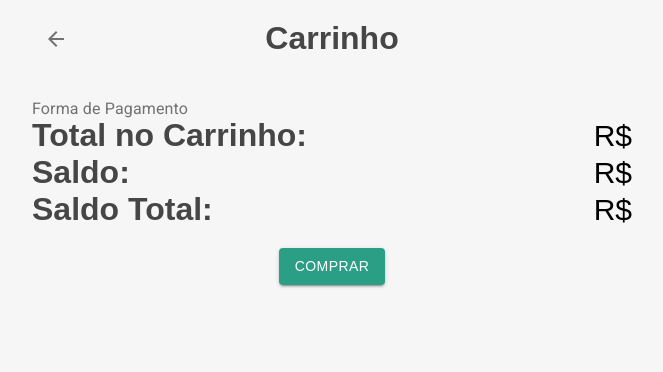
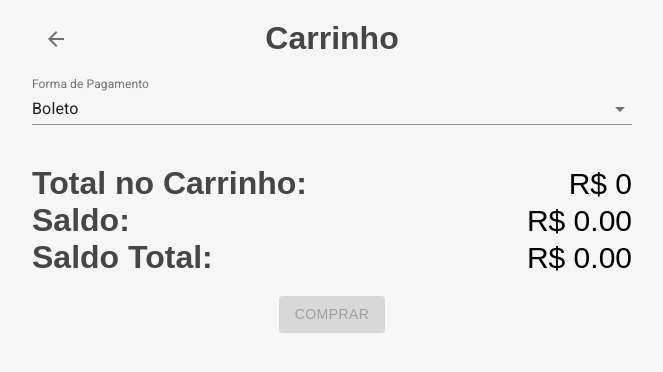
Before and after one commit to paulomarquesdev/dia-de-feira, a React (Create React App) app: page /cart in a window 1280 px wide. Shown: the top 372 px of the page, without its empty margins (308-971 px from the left). Built offline with nearby package versions, Linux system fonts and the light colour scheme.

Commit message:
Implementação - Pagamento e validações

```diff
--- a/src/common/context/Cart.js
+++ b/src/common/context/Cart.js
@@ -1,4 +1,5 @@
 import { createContext, useContext, useEffect, useState } from "react";
+import { PaymentContext } from "./Payment";
 
 export const CartContext = createContext();
 CartContext.displayName = "Cart";
@@ -6,6 +7,7 @@ CartContext.displayName = "Cart";
 export const CartProvider = ({ children }) => {
     const [cart, setCart] = useState([]);
     const [productAmount, setProductAmount] = useState(0);
+    const [totalValueCart, setTotalValueCart] = useState(0);
 
     return (
         <CartContext.Provider
@@ -13,7 +15,9 @@ export const CartProvider = ({ children }) => {
                 cart,
                 setCart,
                 productAmount,
-                setProductAmount
+                setProductAmount,
+                totalValueCart,
+                setTotalValueCart
             }}
         >
             {children}
@@ -26,8 +30,11 @@ export const useCartContext = () => {
         cart,
         setCart,
         productAmount,
-        setProductAmount
+        setProductAmount,
+        totalValueCart,
+        setTotalValueCart
     } = useContext(CartContext);
+    const { formOfPayment } = useContext(PaymentContext);
 
     function updateAmount(id, amount) {
         return cart.map(cartItem => {
@@ -64,11 +71,18 @@ export const useCartContext = () => {
     }
 
     useEffect(() => {
-        const newAmount = cart.reduce((counter, product) =>
-            counter + product.amount, 0
+        const { newAmount, newTotal } = cart.reduce(
+            (counter, product) => ({
+                newAmount: counter.newAmount + product.amount,
+                newTotal: counter.newTotal + (product.value * product.amount),
+            }), {
+                newAmount: 0,
+                newTotal: 0
+            }
         );
         setProductAmount(newAmount);
-    }, [cart, setProductAmount]);
+        setTotalValueCart(newTotal * formOfPayment.fees);
+    }, [cart, setProductAmount, setTotalValueCart, formOfPayment]);
 
     return {
         cart,
@@ -76,6 +90,7 @@ export const useCartContext = () => {
         addProduct,
         removeProduct,
         productAmount,
-        setProductAmount
+        setProductAmount,
+        totalValueCart
     };
 };
--- /dev/null
+++ b/src/common/context/Payment.js
@@ -0,0 +1,56 @@
+import { createContext, useContext, useState } from "react";
+
+
+export const PaymentContext = createContext();
+PaymentContext.displayName = 'Payment';
+
+export const PaymentProvider = ({ children }) => {
+    const paymentType = [
+        {
+            name: "Boleto",
+            fees: 1,
+            id: 1
+        },
+        {
+            name: "Cartão de Crédito",
+            fees: 1.3,
+            id: 2
+        },
+        {
+            name: "PIX",
+            fees: 1,
+            id: 3
+        }
+    ];
+    const [ formOfPayment, setFormOfPayment ] = useState(paymentType[0]);
+
+
+
+    return (
+        <PaymentContext.Provider
+            value={{
+                paymentType,
+                formOfPayment,
+                setFormOfPayment
+            }}
+        >
+            {children}
+        </PaymentContext.Provider>
+    );
+};
+
+export const usePaymentContext = () => {
+    const { paymentType, formOfPayment, setFormOfPayment } = useContext(PaymentContext);
+
+    function updatePaymentForm(id) {
+        const currentPayment = paymentType.find(payment => payment.id === id);
+
+        setFormOfPayment(currentPayment)
+    };
+
+    return {
+        paymentType,
+        formOfPayment,
+        updatePaymentForm
+    };
+};
--- a/src/pages/Cart/index.jsx
+++ b/src/pages/Cart/index.jsx
@@ -1,15 +1,22 @@
-import { Button, Snackbar, InputLabel } from '@material-ui/core';
+import { Button, Snackbar, InputLabel, Select, MenuItem } from '@material-ui/core';
 import MuiAlert from '@material-ui/lab/Alert';
 import { useCartContext } from 'common/context/Cart';
+import { usePaymentContext } from 'common/context/Payment';
+import { UserContext } from 'common/context/User';
 import Produto from 'components/Produto';
-import { useState } from 'react';
+import { useContext, useMemo, useState } from 'react';
 import { useNavigate } from 'react-router-dom';
 import { Container, Voltar, TotalContainer, PagamentoContainer} from './styles';
 
 export function Cart() {
   const [ openSnackbar, setOpenSnackbar ] = useState(false);
-  const { cart } = useCartContext();
+
+  const { cart, totalValueCart } = useCartContext();
+  const { paymentType, formOfPayment, updatePaymentForm } = usePaymentContext();
+  const { balance = 0 } = useContext(UserContext);
   const navigate = useNavigate();
+
+  const total = useMemo(() => (balance - totalValueCart), [balance, totalValueCart]);
 
   return (
     <Container>
@@ -25,22 +32,36 @@ export function Cart() {
       ))}
       <PagamentoContainer>
         <InputLabel> Forma de Pagamento </InputLabel>
+        <Select
+          value={formOfPayment.id}
+          onChange={(event) => updatePaymentForm(event.target.value)}
+        >
+          {paymentType.map(payment => (
+            <MenuItem
+              key={payment.id}
+              value={payment.id}
+            >
+              {payment.name}
+            </MenuItem>
+          ))}
+        </Select>
       </PagamentoContainer>
       <TotalContainer>
           <div>
             <h2>Total no Carrinho: </h2>
-            <span>R$ </span>
+            <span>R$ {totalValueCart}</span>
           </div>
           <div>
             <h2> Saldo: </h2>
-            <span> R$ </span>
+            <span> R$ {Number(balance).toFixed(2)}</span>
           </div>
           <div>
             <h2> Saldo Total: </h2>
-            <span> R$ </span>
+            <span> R$ {total.toFixed(2)}</span>
           </div>
         </TotalContainer>
       <Button
+        disabled={total<0 || cart.length === 0}
         onClick={() => {
           setOpenSnackbar(true);
         }}
--- a/src/pages/Feira/index.jsx
+++ b/src/pages/Feira/index.jsx
@@ -11,14 +11,15 @@ import { useContext } from 'react';
 
 
 export function Feira() {
-  const { name, balance } = useContext(UserContext)
+  const { name, balance = 0 } = useContext(UserContext);
+
   return (
     <Container>
       <NavBar />
       <Header>
         <div>
           <h2> Olá {name}!</h2>
-          <h3> Saldo: R$ {balance}</h3>
+          <h3> Saldo: R$ {balance.toFixed(0)}</h3>
         </div>
         <p>Encontre os melhores produtos orgânicos!</p>
       </Header>
--- a/src/routes.js
+++ b/src/routes.js
@@ -8,6 +8,7 @@ import { Feira } from 'pages/Feira';
 import { Cart } from 'pages/Cart';
 import { UserProvider } from 'common/context/User';
 import { CartProvider } from 'common/context/Cart';
+import { PaymentProvider } from 'common/context/Payment';
 
 
 export function AppRouter() {
@@ -27,7 +28,10 @@ export function AppRouter() {
                     path="/login"
                     element={
                         <UserProvider>
-                            <Login />
+                            <PaymentProvider>
+                                <Login />
+                            </PaymentProvider>
+
                         </UserProvider>
                     }
                 />
@@ -36,7 +40,9 @@ export function AppRouter() {
                     element={
                         <UserProvider>
                             <CartProvider>
-                                <Feira />
+                                <PaymentProvider>
+                                    <Feira />
+                                </PaymentProvider>
                             </CartProvider>
                         </UserProvider>
                     }
@@ -46,7 +52,9 @@ export function AppRouter() {
                     element={
                         <UserProvider>
                             <CartProvider>
-                                <Cart />
+                                <PaymentProvider>
+                                    <Cart />
+                                </PaymentProvider>
                             </CartProvider>
                         </UserProvider>
                     }
```
